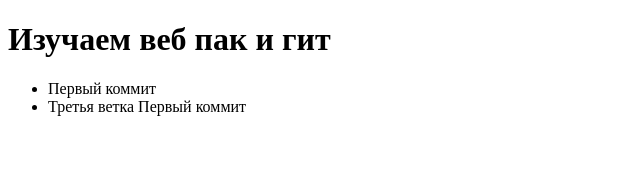
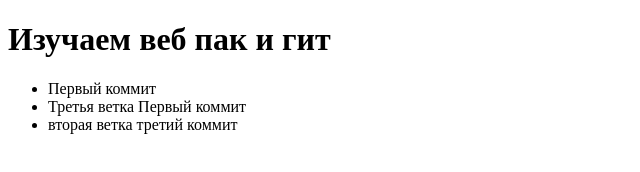
Before and after one commit to aivat/git_test, a website built with webpack: page index.html in a window 1280 px wide. Shown: the whole page, without its empty margins (0-640 px from the left). Built offline with nearby package versions, Linux system fonts and the light colour scheme.

Commit message:
третий коммит вторая ветка

```diff
--- a/index.html
+++ b/index.html
@@ -9,6 +9,7 @@
         <ul>
             <li>Первый коммит</li>
             <li>Третья ветка Первый коммит</li>
+            <li>вторая ветка третий коммит</li>
         </ul>
         <script src="dist/main.js"></script>
     </body>
```
